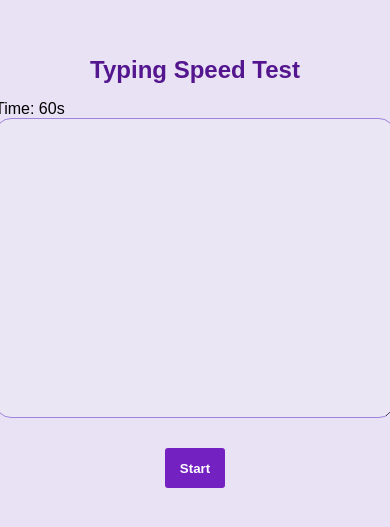
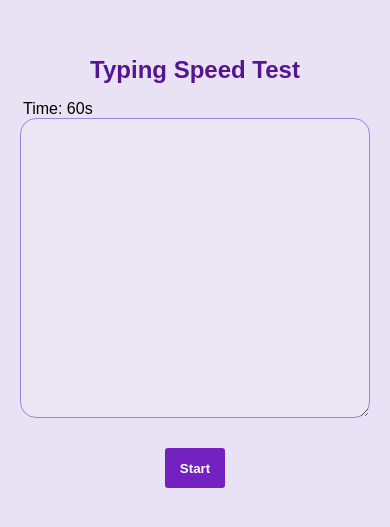
Before and after one commit to achint76/typingtest-project, a plain HTML site: page index.html in a window 390 px wide. Shown: the part 129-656 px from the top of the page. Drawn offline with Linux system fonts and the light colour scheme.

Commit message:
some changes done

```diff
--- a/style.css
+++ b/style.css
@@ -82,6 +82,9 @@ h2{
     }
     #textarea {
         height: 300px;
-        width: 400px;
+        width: 350px;
+    }
+    #timer{
+        margin-left: 3px;
     }
 }
```
